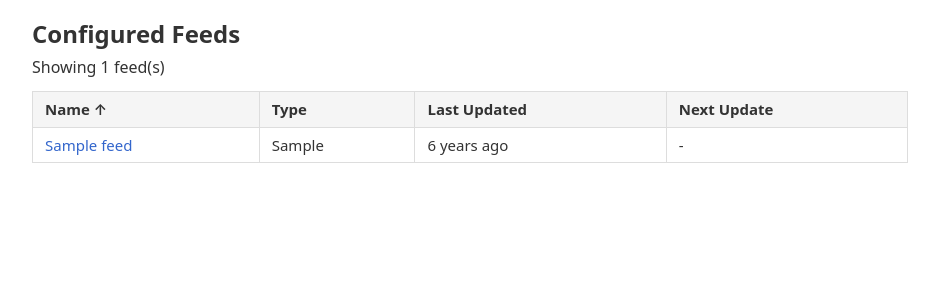
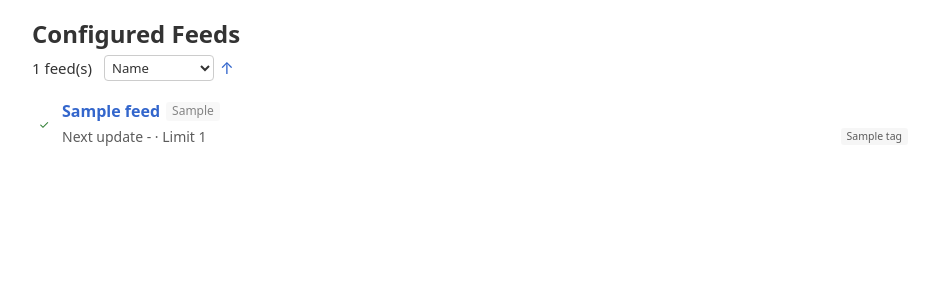
Before and after one commit to subdavis/rss-glue, a FastAPI app: page / in a window 1280 px wide. Shown: the part 40-340 px from the top of the page, without its empty margins (170-1109 px from the left). Run offline with FastAPI, Linux system fonts and the light colour scheme; tables that the repository leaves empty hold one stand-in row (values such as "Sample post"); parts of the project's set-up code (start-up, migrations or seed data) failed here and were passed over.

Commit message:
Twiddle with styles

```diff
--- a/rss_glue/templates/base.html
+++ b/rss_glue/templates/base.html
@@ -16,8 +16,7 @@
         <a href="/update-history">Update</a> |
 
         {% if request.cookies.get('session') %}
-        <a href="/config">Config</a> |
-        <a href="/auth/logout">Logout</a>
+        <a href="/config">Config</a>
         {% else %}
         <a href="/auth/login">Login</a>
         {% endif %}
--- a/rss_glue/templates/config.html
+++ b/rss_glue/templates/config.html
@@ -106,4 +106,8 @@ block content %}
   <button type="submit">Update Password</button>
 </form>
 
+<hr />
+
+<a href="/auth/logout">Logout</a>
+
 {% endblock %}
--- a/rss_glue/templates/index.html
+++ b/rss_glue/templates/index.html
@@ -3,66 +3,72 @@
 {% block content %}
 <h2>Configured Feeds</h2>
 
-<p>Showing {{ feed_schedules|length }} feed(s)</p>
-
+<div class="feed-toolbar">
+    <span>{{ feed_schedules|length }} feed(s)</span>
+    <span class="feed-toolbar-sort">
+        <select onchange="window.location='/?sort_by='+this.value+'&sort_order={{ sort_order }}'">
+            <option value="name"{% if sort_by == 'name' %} selected{% endif %}>Name</option>
+            <option value="type"{% if sort_by == 'type' %} selected{% endif %}>Type</option>
+            <option value="updated_at"{% if sort_by == 'updated_at' %} selected{% endif %}>Last Updated</option>
+            <option value="next_update"{% if sort_by == 'next_update' %} selected{% endif %}>Next Update</option>
+            <option value="status"{% if sort_by == 'status' %} selected{% endif %}>Status</option>
+            <option value="limit"{% if sort_by == 'limit' %} selected{% endif %}>Limit</option>
+        </select>
+        <a href="/?sort_by={{ sort_by }}&sort_order={% if sort_order == 'asc' %}desc{% else %}asc{% endif %}">{% if sort_order == 'asc' %}&#x2191;{% else %}&#x2193;{% endif %}</a>
+    </span>
     {% if request.cookies.get('session') %}
-<form action="/update" method="post">
-    <button type="submit">Update All Feeds</button>
+    <form action="/update" method="post" style="margin:0">
+        <button type="submit">Update All</button>
     </form>
     {% endif %}
+</div>
 
 {% if feed_schedules %}
-<table border="1">
-    <tr>
-        <th>
-            <a href="/?sort_by=name&sort_order={% if sort_by == 'name' and sort_order == 'asc' %}desc{% else %}asc{% endif %}">
-                Name{% if sort_by == 'name' %} {% if sort_order == 'asc' %}↑{% else %}↓{% endif %}{% endif %}
-            </a>
-        </th>
-        <th>
-            <a href="/?sort_by=type&sort_order={% if sort_by == 'type' and sort_order == 'asc' %}desc{% else %}asc{% endif %}">
-                Type{% if sort_by == 'type' %} {% if sort_order == 'asc' %}↑{% else %}↓{% endif %}{% endif %}
-            </a>
-        </th>
-        <th>
-            <a href="/?sort_by=updated_at&sort_order={% if sort_by == 'updated_at' and sort_order == 'asc' %}desc{% else %}asc{% endif %}">
-                Last Updated{% if sort_by == 'updated_at' %} {% if sort_order == 'asc' %}↑{% else %}↓{% endif %}{% endif %}
-            </a>
-        </th>
-        <th>
-            <a href="/?sort_by=next_update&sort_order={% if sort_by == 'next_update' and sort_order == 'asc' %}desc{% else %}asc{% endif %}">
-                Next Update{% if sort_by == 'next_update' %} {% if sort_order == 'asc' %}↑{% else %}↓{% endif %}{% endif %}
-            </a>
-        </th>
-    </tr>
 {% for item in feed_schedules %}
 {% set is_overdue = item.feed.enabled and item.next_update and item.next_update < now %}
-    <tr{% if is_overdue %} class="overdue"{% elif not item.feed.enabled %} class="disabled"{% endif %}>
-        <td>
+<div class="feed-card{% if not item.feed.enabled %} feed-card--disabled{% elif is_overdue %} feed-card--overdue{% endif %}">
+    <span class="feed-card-status">
+        {% if not item.feed.enabled %}
+        <span class="badge badge--disabled" title="Disabled">&#x2715;</span>
+        {% elif is_overdue %}
+        <span class="badge badge--overdue" title="Overdue">&#x25cf;</span>
+        {% else %}
+        <span class="badge badge--ok" title="Enabled">&#x2713;</span>
+        {% endif %}
+    </span>
+    <div class="feed-card-body">
+        <div class="feed-card-line1">
             <a href="/feed/{{ item.feed.id }}/html">{{ item.feed.name }}</a>
-        </td>
-        <td>{{ item.feed.type }}</td>
-        <td>
+            <span class="badge badge--type">{{ item.feed.type }}</span>
+        </div>
+        <div class="feed-card-line2">
+            <span>
+                {% if is_overdue or not item.feed.enabled %}
+                Updated
                 {% if item.feed.updated_at %}
-            <span data-utc-time="{{ item.feed.updated_at.isoformat() }}" data-format="relative" title="{{ item.feed.updated_at | localtime('tooltip') }}">
-                {{ item.feed.updated_at | localtime("relative") }}
-            </span>
+                <span data-utc-time="{{ item.feed.updated_at.isoformat() }}" data-format="relative" title="{{ item.feed.updated_at | localtime('tooltip') }}">{{ item.feed.updated_at | localtime("relative") }}</span>
                 {% else %}
-            Never
+                never
                 {% endif %}
-        </td>
-        <td>
+                {% else %}
+                Next update
                 {% if item.next_update %}
-            <span data-utc-time="{{ item.next_update.isoformat() }}" data-format="datetime" title="{{ item.next_update | localtime('tooltip') }}">
-                {{ item.next_update | localtime("relative") }}
-            </span>
+                <span data-utc-time="{{ item.next_update.isoformat() }}" data-format="relative" title="{{ item.next_update | localtime('tooltip') }}">{{ item.next_update | localtime("relative") }}</span>
                 {% else %}
                 -
                 {% endif %}
-        </td>
-    </tr>
+                {% endif %}
+                · Limit {{ item.feed.limit }}
+            </span>
+            {% if item.feed.tags %}
+            <span class="feed-card-tags">
+                {% for tag in item.feed.tags %}<span class="badge badge--tag">{{ tag.name }}</span>{% endfor %}
+            </span>
+            {% endif %}
+        </div>
+    </div>
+</div>
 {% endfor %}
-</table>
 {% else %}
 <p>No feeds configured. <a href="/config">Add some feeds</a>.</p>
 {% endif %}
--- a/static/style.css
+++ b/static/style.css
@@ -576,6 +576,119 @@ article blockquote p:last-child {
 }
 
 /* ============================================
+   Feed Cards (home page)
+   ============================================ */
+.feed-toolbar {
+    display: flex;
+    align-items: center;
+    gap: var(--spacing-md);
+    margin-bottom: var(--spacing-md);
+    font-size: 0.9375em;
+}
+
+.feed-toolbar-sort {
+    display: flex;
+    align-items: center;
+    gap: var(--spacing-xs);
+}
+
+.feed-toolbar-sort select {
+    font-size: 0.875em;
+    padding: 2px var(--spacing-xs);
+}
+
+.feed-toolbar-sort a {
+    font-size: 1.1em;
+    text-decoration: none;
+    padding: 0 var(--spacing-xs);
+}
+
+.feed-card {
+    display: flex;
+    align-items: center;
+    gap: var(--spacing-sm);
+    padding: var(--spacing-sm) 0;
+    border-bottom: 1px solid var(--article-border-color);
+}
+
+.feed-card:last-child {
+    border-bottom: none;
+}
+
+.feed-card-status {
+    width: 1.5em;
+    flex-shrink: 0;
+    text-align: center;
+}
+
+.feed-card-body {
+    flex: 1;
+    min-width: 0;
+}
+
+.feed-card-line1 {
+    display: flex;
+    align-items: center;
+    gap: var(--spacing-sm);
+}
+
+.feed-card-line1 a {
+    font-weight: 600;
+}
+
+.feed-card-line2 {
+    display: flex;
+    align-items: center;
+    justify-content: space-between;
+    font-size: 0.875em;
+    color: var(--body-color);
+    opacity: 0.8;
+    margin-top: var(--spacing-xs);
+}
+
+.feed-card-tags {
+    display: flex;
+    gap: var(--spacing-xs);
+}
+
+.badge {
+    display: inline-block;
+    font-size: 0.75em;
+    padding: 1px 6px;
+    border-radius: 3px;
+    line-height: 1.4;
+    vertical-align: middle;
+}
+
+.badge--type {
+    background-color: var(--table-header-background);
+    color: var(--body-color);
+    opacity: 0.6;
+}
+
+.badge--tag {
+    background-color: var(--table-header-background);
+    color: var(--body-color);
+}
+
+.badge--ok {
+    color: var(--status-enabled-color);
+}
+
+.badge--disabled {
+    color: var(--status-disabled-color);
+}
+
+.badge--overdue {
+    color: #e0d6a0;
+}
+
+.feed-card--disabled .feed-card-line1 a {
+    opacity: 0.5;
+}
+
+
+/* ============================================
    Responsive
    ============================================ */
 @media (max-width: 600px) {
```
Lines whose indentation alone changed are shown as unchanged.
